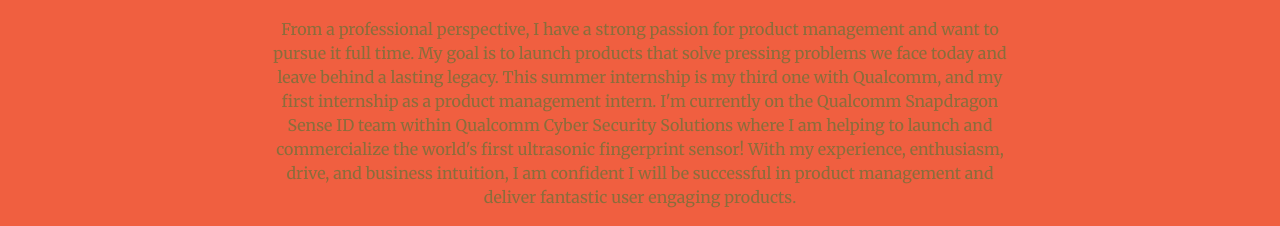
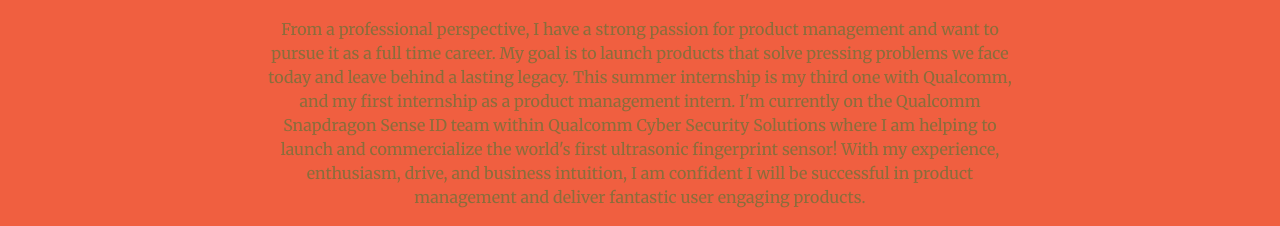
Before and after one commit to anandg8/anandg8.github.io, a website: page index.html in a window 1280 px wide. Shown: the part 1075-1301 px from the top of the page. Drawn offline with nearby package versions, Linux system fonts and the light colour scheme.

Commit message:
more changes to about me

```diff
--- a/index.html
+++ b/index.html
@@ -88,7 +88,7 @@
                     <p class="text-warning">ENFJ. Competitive, analytical, communicative, empathetic, and ambitious. I love understanding how the world works and enjoy reading about philosophy, politics, economics, and technology.
                     Currently, I am focusing extensively on self-improvement and discovery by striving harder to challenge myself physically and mentally. Follow me on my journey!
                     </p>
-                    <p class="text-warning"> From a professional perspective, I have a strong passion for product management and want to pursue it full time. My goal is to launch products that
+                    <p class="text-warning"> From a professional perspective, I have a strong passion for product management and want to pursue it as a full time career. My goal is to launch products that
                     solve pressing problems we face today and leave behind a lasting legacy. This summer internship is my third one with Qualcomm, and my first internship as a product management intern. I'm currently on the
                     Qualcomm Snapdragon Sense ID team within Qualcomm Cyber Security Solutions where I am helping to launch and commercialize the world's first ultrasonic fingerprint sensor!
                     With my experience, enthusiasm, drive, and business intuition, I am confident I will be successful in product management and deliver fantastic user engaging products.
```
